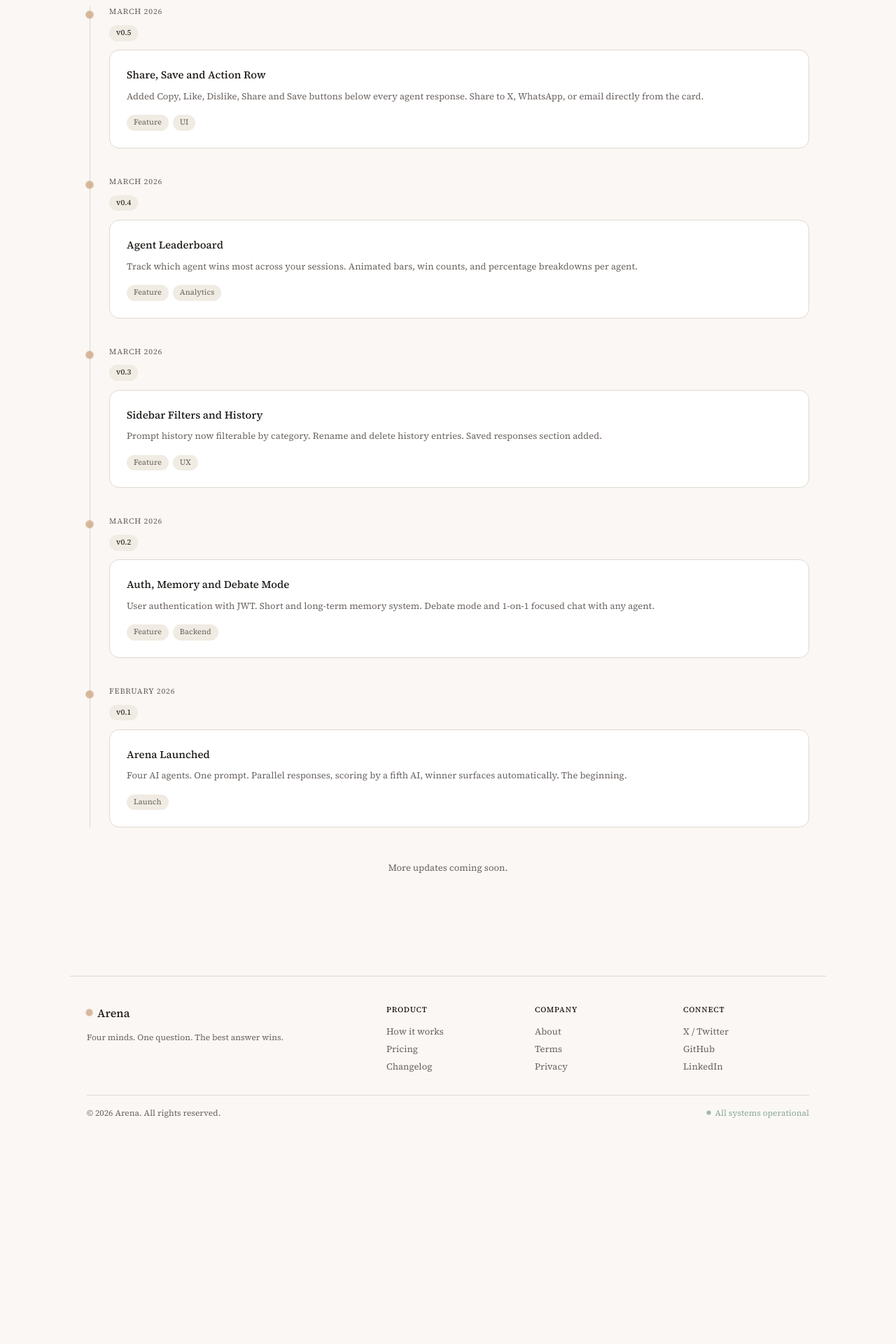
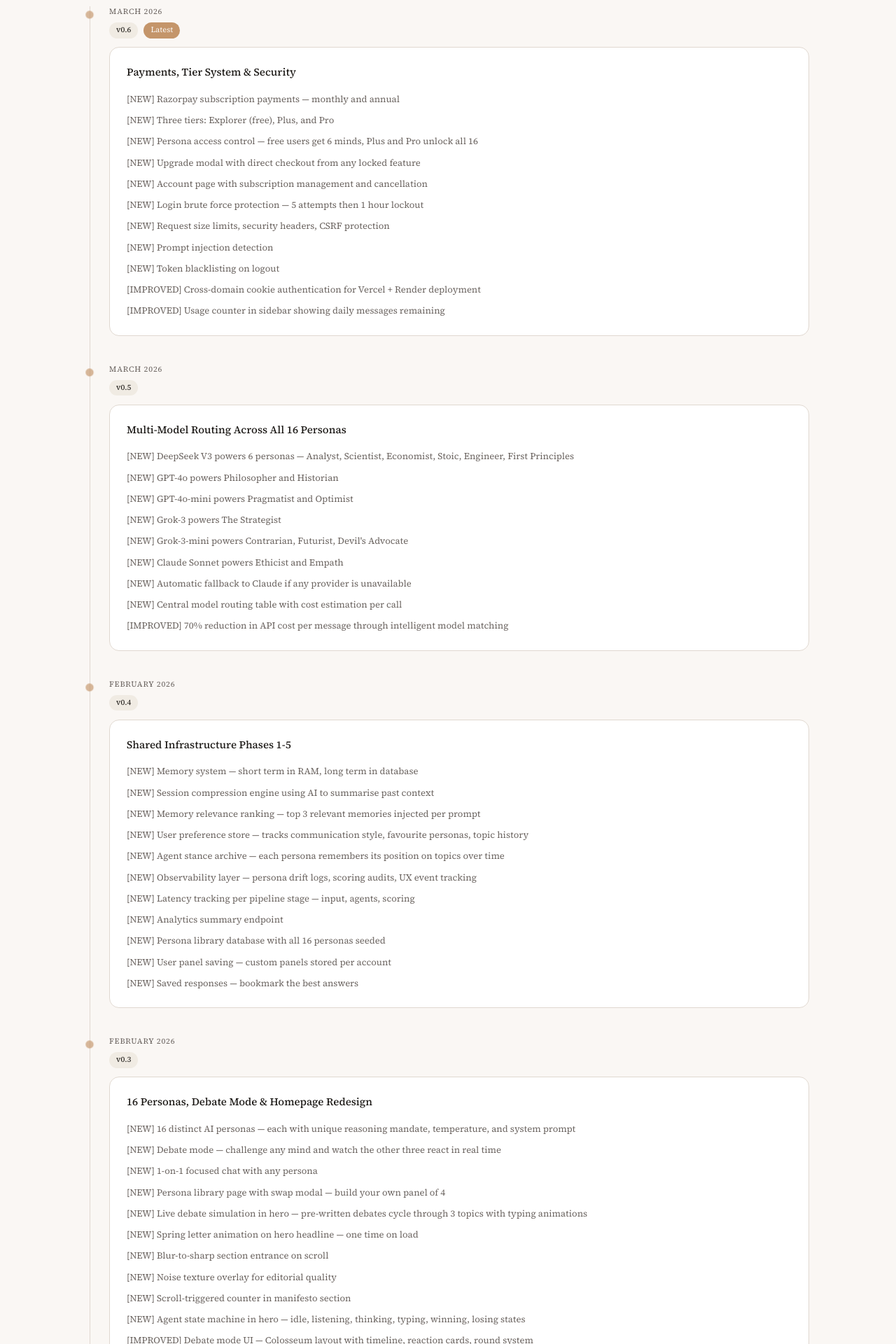
Before and after one commit to sahajpatel123/Multi-AI-Agents, a React (Vite) app in the folder frontend/: page /changelog in a window 1280 px wide. Shown: the part 280-2200 px from the top of the page at 70% size. Before the commit the page ends 1911 px from the top, so only its background shows below. Built offline with nearby package versions, Linux system fonts and the light colour scheme; no server answers.

Commit message:
feat: update changelog with real build history

```diff
--- a/frontend/src/pages/ChangelogPage.tsx
+++ b/frontend/src/pages/ChangelogPage.tsx
@@ -4,38 +4,124 @@ import { Footer } from '../components/Footer';
 const CHANGELOG_ENTRIES = [
   {
     date: 'March 2026',
-    version: 'v0.5',
-    title: 'Share, Save and Action Row',
-    body: 'Added Copy, Like, Dislike, Share and Save buttons below every agent response. Share to X, WhatsApp, or email directly from the card.',
-    tags: ['Feature', 'UI'],
+    version: 'v0.6',
+    title: 'Payments, Tier System & Security',
+    badge: {
+      label: 'Latest',
+      background: '#C4956A',
+      color: '#FAF7F4',
+    },
+    items: [
+      '[NEW] Razorpay subscription payments — monthly and annual',
+      '[NEW] Three tiers: Explorer (free), Plus, and Pro',
+      '[NEW] Persona access control — free users get 6 minds, Plus and Pro unlock all 16',
+      '[NEW] Upgrade modal with direct checkout from any locked feature',
+      '[NEW] Account page with subscription management and cancellation',
+      '[NEW] Login brute force protection — 5 attempts then 1 hour lockout',
+      '[NEW] Request size limits, security headers, CSRF protection',
+      '[NEW] Prompt injection detection',
+      '[NEW] Token blacklisting on logout',
+      '[IMPROVED] Cross-domain cookie authentication for Vercel + Render deployment',
+      '[IMPROVED] Usage counter in sidebar showing daily messages remaining',
+    ],
   },
   {
     date: 'March 2026',
-    version: 'v0.4',
-    title: 'Agent Leaderboard',
-    body: 'Track which agent wins most across your sessions. Animated bars, win counts, and percentage breakdowns per agent.',
-    tags: ['Feature', 'Analytics'],
-  },
-  {
-    date: 'March 2026',
-    version: 'v0.3',
-    title: 'Sidebar Filters and History',
-    body: 'Prompt history now filterable by category. Rename and delete history entries. Saved responses section added.',
-    tags: ['Feature', 'UX'],
-  },
-  {
-    date: 'March 2026',
-    version: 'v0.2',
-    title: 'Auth, Memory and Debate Mode',
-    body: 'User authentication with JWT. Short and long-term memory system. Debate mode and 1-on-1 focused chat with any agent.',
-    tags: ['Feature', 'Backend'],
+    version: 'v0.5',
+    title: 'Multi-Model Routing Across All 16 Personas',
+    items: [
+      '[NEW] DeepSeek V3 powers 6 personas — Analyst, Scientist, Economist, Stoic, Engineer, First Principles',
+      '[NEW] GPT-4o powers Philosopher and Historian',
+      '[NEW] GPT-4o-mini powers Pragmatist and Optimist',
+      '[NEW] Grok-3 powers The Strategist',
+      "[NEW] Grok-3-mini powers Contrarian, Futurist, Devil's Advocate",
+      '[NEW] Claude Sonnet powers Ethicist and Empath',
+      '[NEW] Automatic fallback to Claude if any provider is unavailable',
+      '[NEW] Central model routing table with cost estimation per call',
+      '[IMPROVED] 70% reduction in API cost per message through intelligent model matching',
+    ],
   },
   {
     date: 'February 2026',
+    version: 'v0.4',
+    title: 'Shared Infrastructure Phases 1-5',
+    items: [
+      '[NEW] Memory system — short term in RAM, long term in database',
+      '[NEW] Session compression engine using AI to summarise past context',
+      '[NEW] Memory relevance ranking — top 3 relevant memories injected per prompt',
+      '[NEW] User preference store — tracks communication style, favourite personas, topic history',
+      '[NEW] Agent stance archive — each persona remembers its position on topics over time',
+      '[NEW] Observability layer — persona drift logs, scoring audits, UX event tracking',
+      '[NEW] Latency tracking per pipeline stage — input, agents, scoring',
+      '[NEW] Analytics summary endpoint',
+      '[NEW] Persona library database with all 16 personas seeded',
+      '[NEW] User panel saving — custom panels stored per account',
+      '[NEW] Saved responses — bookmark the best answers',
+    ],
+  },
+  {
+    date: 'February 2026',
+    version: 'v0.3',
+    title: '16 Personas, Debate Mode & Homepage Redesign',
+    items: [
+      '[NEW] 16 distinct AI personas — each with unique reasoning mandate, temperature, and system prompt',
+      '[NEW] Debate mode — challenge any mind and watch the other three react in real time',
+      '[NEW] 1-on-1 focused chat with any persona',
+      '[NEW] Persona library page with swap modal — build your own panel of 4',
+      '[NEW] Live debate simulation in hero — pre-written debates cycle through 3 topics with typing animations',
+      '[NEW] Spring letter animation on hero headline — one time on load',
+      '[NEW] Blur-to-sharp section entrance on scroll',
+      '[NEW] Noise texture overlay for editorial quality',
+      '[NEW] Scroll-triggered counter in manifesto section',
+      '[NEW] Agent state machine in hero — idle, listening, thinking, typing, winning, losing states',
+      '[IMPROVED] Debate mode UI — Colosseum layout with timeline, reaction cards, round system',
+    ],
+  },
+  {
+    date: 'January 2026',
+    version: 'v0.2',
+    title: 'Auth, Sessions & Multi-Page Site',
+    items: [
+      '[NEW] User authentication — JWT httpOnly cookies, bcrypt password hashing',
+      '[NEW] Session history in sidebar — restore any past conversation',
+      '[NEW] Guest rate limiting — IP based, 3 messages per day',
+      '[NEW] Registered user rate limiting — 5 messages per day on free tier',
+      '[NEW] Product page, Pricing page, About page, Changelog page',
+      '[NEW] Terms and Privacy pages',
+      '[NEW] Sign in and registration pages',
+      '[NEW] Protected routes — /app requires authentication',
+      '[NEW] Gate screen for unauthenticated users with sign in prompt',
+      '[NEW] User menu with dropdown',
+      '[NEW] Contradiction detector — banner when agents contradict their previous positions',
+      '[NEW] Share button — Copy Link, Copy Text, X, WhatsApp, Email',
+      '[NEW] Agent leaderboard with animated score bars',
+      '[NEW] Response action row — Copy, Like, Dislike, Share, Save',
+      '[IMPROVED] Navbar with sticky blur effect on scroll',
+    ],
+  },
+  {
+    date: 'January 2026',
     version: 'v0.1',
-    title: 'Arena Launched',
-    body: 'Four AI agents. One prompt. Parallel responses, scoring by a fifth AI, winner surfaces automatically. The beginning.',
-    tags: ['Launch'],
+    title: 'Initial Arena Build',
+    badge: {
+      label: 'First build',
+      background: '#F0EBE3',
+      color: '#6B6460',
+    },
+    items: [
+      '[NEW] Core Arena — 4 AI agents answer every question in parallel',
+      '[NEW] 5th AI scoring layer — logic, directness, originality',
+      '[NEW] Winner detection — best answer surfaces automatically',
+      '[NEW] 4 default personas — Analyst, Philosopher, Pragmatist, Contrarian',
+      '[NEW] Grok API integration for The Contrarian persona',
+      '[NEW] Input pipeline — toxicity filtering, prompt categorisation',
+      '[NEW] Persona integrity engine — drift guard and overlap filter',
+      '[NEW] Tool integrations — calculator, web search, datetime',
+      '[NEW] Cost tracker per request',
+      '[NEW] FastAPI backend with SQLite database',
+      '[NEW] React + TypeScript + Vite frontend',
+      '[NEW] Deployment on Render (backend) and Vercel (frontend)',
+    ],
   },
 ];
 
@@ -58,34 +144,46 @@ export function ChangelogPage() {
       <Navbar />
 
       <div style={{ maxWidth: '1080px', margin: '0 auto', padding: '64px 24px' }}>
-        {/* Hero */}
         <div className="animate-fade-up" style={{ marginBottom: '3rem' }}>
           <p style={{ fontSize: '12px', textTransform: 'uppercase', letterSpacing: '.12em', color: '#6B6460', marginBottom: '1rem' }}>What's new</p>
           <h1 style={{ fontSize: '48px', fontWeight: 500, letterSpacing: '-.03em', color: '#1A1714', lineHeight: 1.1, marginBottom: '1rem' }}>Changelog</h1>
           <p style={{ fontSize: '14px', color: '#6B6460', marginBottom: '3rem' }}>Every update, improvement, and fix — documented.</p>
         </div>
 
-        {/* Timeline */}
         <div style={{ position: 'relative', paddingLeft: '2rem' }}>
-          {/* Vertical line */}
           <div style={{ position: 'absolute', left: '4px', top: 0, bottom: 0, width: '1px', background: '#E0D8D0' }} />
 
           {CHANGELOG_ENTRIES.map((entry, idx) => (
             <div key={idx} className="changelog-entry" style={{ position: 'relative', marginBottom: '2.5rem' }}>
-              {/* Date dot */}
               <div className="timeline-dot breathe" style={{ position: 'absolute', left: '-2rem', top: '8px', width: '8px', height: '8px', borderRadius: '50%', background: '#C4956A' }} />
 
-              {/* Content */}
               <div>
                 <p style={{ fontSize: '11px', letterSpacing: '.08em', textTransform: 'uppercase', color: '#6B6460', marginBottom: '.4rem' }}>{entry.date}</p>
-                <div style={{ background: '#F0EBE3', color: '#1A1714', fontSize: '11px', padding: '3px 10px', borderRadius: '999px', display: 'inline-block', marginBottom: '.8rem' }}>{entry.version}</div>
+                <div style={{ display: 'flex', alignItems: 'center', gap: '8px', flexWrap: 'wrap', marginBottom: '.8rem' }}>
+                  <div style={{ background: '#F0EBE3', color: '#1A1714', fontSize: '11px', padding: '3px 10px', borderRadius: '999px', display: 'inline-block' }}>{entry.version}</div>
+                  {entry.badge ? (
+                    <div
+                      style={{
+                        background: entry.badge.background,
+                        color: entry.badge.color,
+                        fontSize: '11px',
+                        padding: '3px 10px',
+                        borderRadius: '999px',
+                        display: 'inline-block',
+                      }}
+                    >
+                      {entry.badge.label}
+                    </div>
+                  ) : null}
+                </div>
 
                 <div className="changelog-card" style={{ background: '#FFFFFF', border: '0.5px solid #E0D8D0', borderRadius: '14px', padding: '1.5rem' }}>
-                  <h3 style={{ fontSize: '15px', fontWeight: 500, color: '#1A1714', marginBottom: '.5rem' }}>{entry.title}</h3>
-                  <p style={{ fontSize: '13px', color: '#6B6460', lineHeight: 1.65, marginBottom: '1rem' }}>{entry.body}</p>
-                  <div style={{ display: 'flex', gap: '6px', flexWrap: 'wrap' }}>
-                    {entry.tags.map((tag) => (
-                      <span key={tag} style={{ background: '#F0EBE3', color: '#6B6460', fontSize: '11px', padding: '3px 10px', borderRadius: '999px' }}>{tag}</span>
+                  <h3 style={{ fontSize: '15px', fontWeight: 500, color: '#1A1714', marginBottom: '1rem' }}>{entry.title}</h3>
+                  <div style={{ display: 'flex', flexDirection: 'column', gap: '.55rem' }}>
+                    {entry.items.map((item) => (
+                      <p key={item} style={{ fontSize: '13px', color: '#6B6460', lineHeight: 1.65 }}>
+                        {item}
+                      </p>
                     ))}
                   </div>
                 </div>
@@ -94,8 +192,9 @@ export function ChangelogPage() {
           ))}
         </div>
 
-        {/* Bottom text */}
-        <p style={{ textAlign: 'center', fontSize: '13px', color: '#6B6460', marginTop: '3rem' }}>More updates coming soon.</p>
+        <p style={{ fontSize: '13px', color: '#B0A9A2', textAlign: 'center', marginTop: '3rem', marginBottom: '2rem' }}>
+          Arena is actively being built. New updates ship regularly.
+        </p>
       </div>
 
       <Footer />
```
